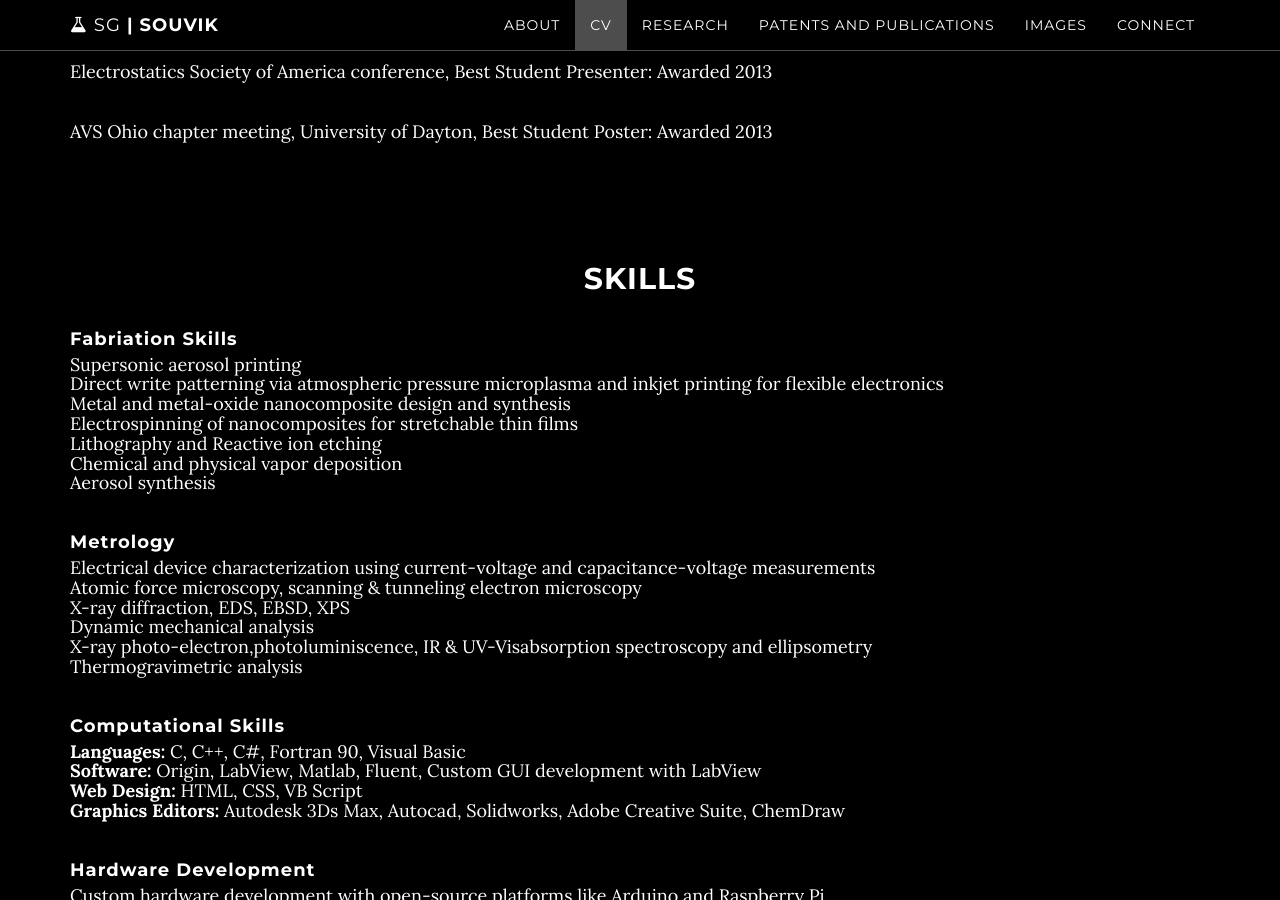
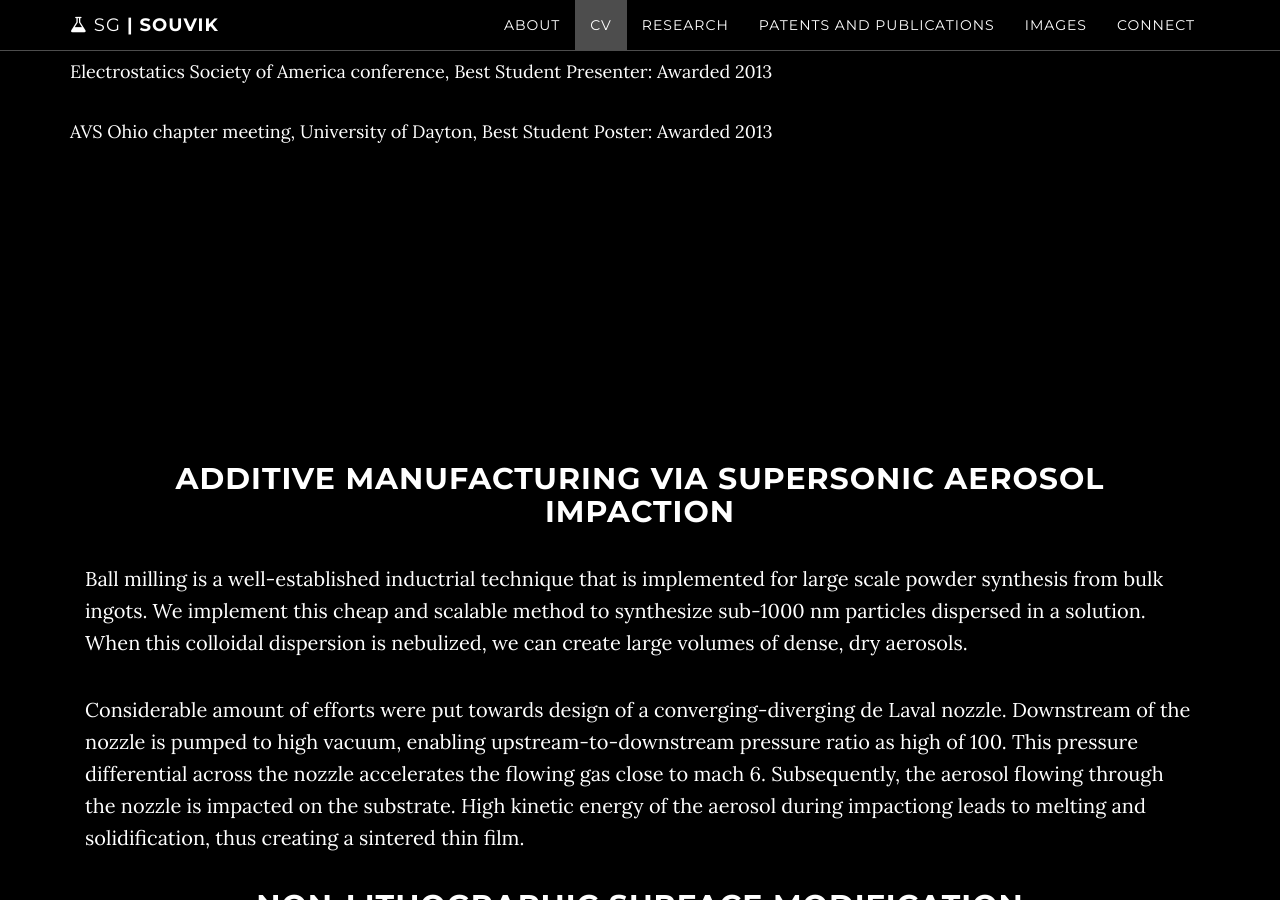
Before and after one commit to SouvikSG/souviksg.github.io, a Jekyll site: the page built from index.html, in a window 1280 px wide and 900 px high, scrolled down 4022 px. Built offline with Jekyll 4.4.1, drawn with Linux system fonts in a browser that asks for light colours; some of the changed text lies outside the part shown.

Commit message:
Update cv.html

```diff
--- a/_includes/cv.html
+++ b/_includes/cv.html
@@ -112,7 +112,7 @@
 <br></br>
 <br></br>
 <br></br>
-<h2>Skills</h2>
+<!-- <h2>Skills</h2>
 <h4>Fabriation Skills</h4>
 <p>Supersonic aerosol printing</p>
 <p>Direct write patterning via atmospheric pressure microplasma and inkjet printing for flexible electronics</p>
@@ -138,7 +138,7 @@
 <br></br>
 <h4>Hardware Development</h4>
 <p>Custom hardware development with open-source platforms like Arduino and Raspberry Pi</p>
-<p>Adept with machining tools such as lathe, milling and laser microfabriation</p>
+<p>Adept with machining tools such as lathe, milling and laser microfabriation</p> -->
 
 </div>
         </div>
```
